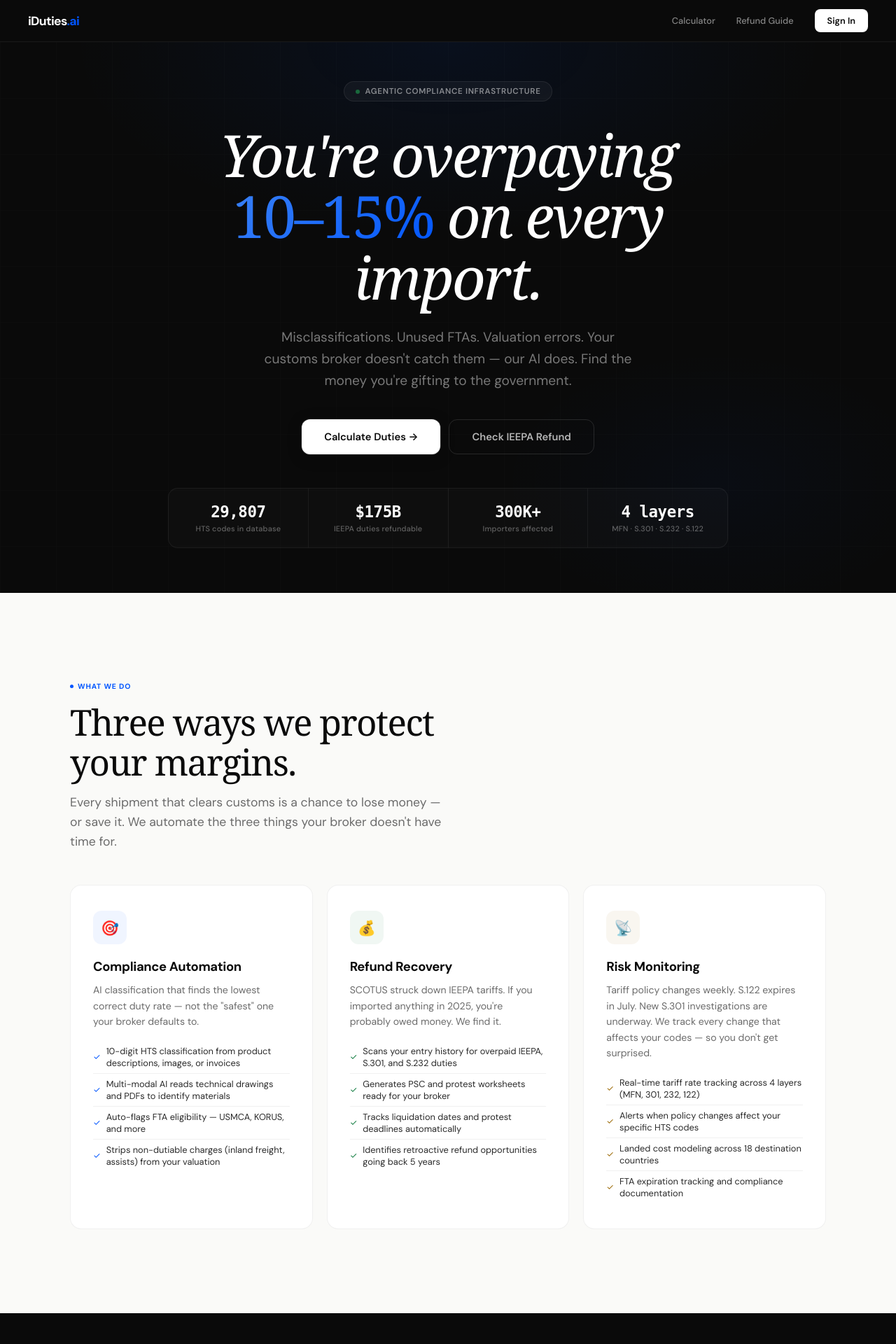
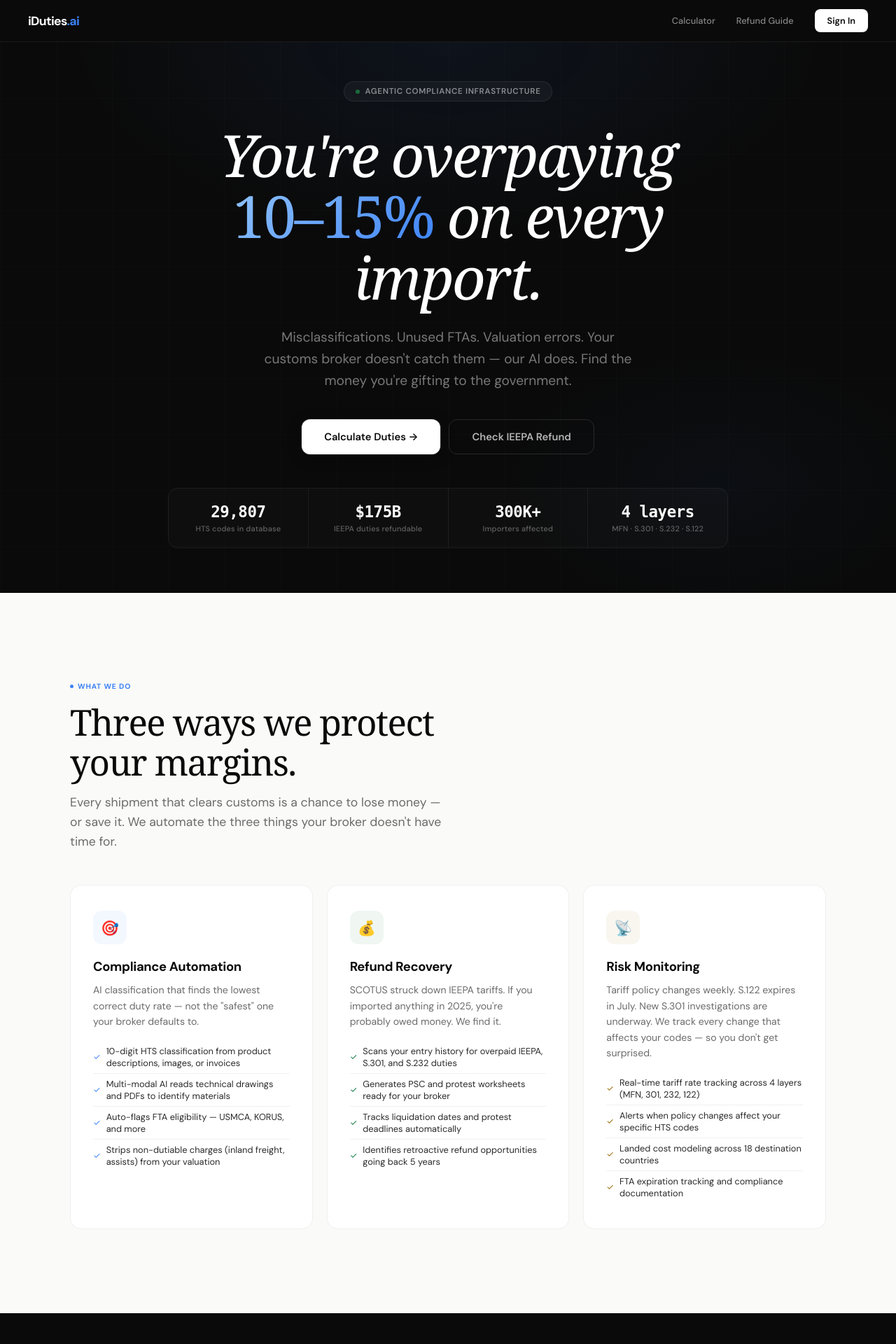
Before and after one commit to rebelkayn/dutycalc, a Flask app: page / in a window 1280 px wide. Shown: the top 1920 px of the page at 70% size. Run offline with Flask 3, Linux system fonts and the light colour scheme; some libraries are stand-ins or nearby versions; some web fonts are replaced.

Commit message:
UI: standardize .ai accent to Tailwind blue (#3B82F6) across all pages
- landing, index, dashboard, contact: update --blue from #0055FF to #3B82F6
- Update associated --blue-hover (#003FCC → #2563EB) and --blue-soft (rgba)
- landing: update radial gradient, pillar hover, and hero gradient to match
- landing diff table: remove explicit column widths so table-layout:fixed
  distributes all 3 columns equally (33% each), fixing 3-line header wrap

Co-Authored-By: Claude Sonnet 4.6 <noreply@anthropic.com>

```diff
--- a/templates/contact.html
+++ b/templates/contact.html
@@ -12,7 +12,7 @@
   --bg: #f5f5f0; --surface: #fff; --surface2: #eeeee8;
   --border: #e0dfd8; --border2: #cccbc4;
   --ink: #1a1917; --ink2: #3a3935; --muted: #7c7b72; --dim: #a3a299;
-  --blue: #0055ff; --blue-hover: #0044cc;
+  --blue: #3B82F6; --blue-hover: #2563EB;
   --green: #0f7b3f; --green-bg: rgba(15,123,63,0.06);
   --radius-xs: 6px; --radius-sm: 10px; --radius: 14px;
   --shadow: 0 1px 3px rgba(0,0,0,0.04);
--- a/templates/dashboard.html
+++ b/templates/dashboard.html
@@ -12,7 +12,7 @@
   --bg: #F5F5F0; --surface: #FFFFFF; --surface2: #F0F0EB;
   --border: rgba(0,0,0,0.06); --border2: rgba(0,0,0,0.10);
   --ink: #1A1A1A; --ink2: #3D3D3D; --muted: #7A7A7A; --dim: #ACACAC;
-  --blue: #0055FF; --blue-hover: #003FCC; --blue-soft: rgba(0,85,255,0.06);
+  --blue: #3B82F6; --blue-hover: #2563EB; --blue-soft: rgba(59,130,246,0.06);
   --green: #0F7B3F; --green-bg: rgba(15,123,63,0.06);
   --red: #D62828; --red-bg: rgba(214,40,40,0.05);
   --amber: #9A6700; --amber-bg: rgba(154,103,0,0.06);
--- a/templates/landing.html
+++ b/templates/landing.html
@@ -21,8 +21,8 @@
   --muted: #6B6B6B;
   --dim: #A0A0A0;
   --border: rgba(0,0,0,0.06);
-  --blue: #0055FF;
-  --blue-soft: rgba(0,85,255,0.06);
+  --blue: #3B82F6;
+  --blue-soft: rgba(59,130,246,0.06);
   --green: #0F7B3F;
   --green-bg: rgba(15,123,63,0.06);
   --amber: #9A6700;
@@ -89,8 +89,8 @@ body {
 .hero::before {
   content: ''; position: absolute; inset: 0;
   background:
-    radial-gradient(ellipse 60% 50% at 50% 0%, rgba(0,85,255,0.08) 0%, transparent 70%),
-    radial-gradient(ellipse 40% 40% at 80% 80%, rgba(0,85,255,0.04) 0%, transparent 60%);
+    radial-gradient(ellipse 60% 50% at 50% 0%, rgba(59,130,246,0.08) 0%, transparent 70%),
+    radial-gradient(ellipse 40% 40% at 80% 80%, rgba(59,130,246,0.04) 0%, transparent 60%);
 }
 .hero-grid {
   position: absolute; inset: 0; opacity: 0.03;
@@ -116,7 +116,7 @@ body {
 }
 .hero h1 em {
   font-style: normal; color: var(--blue);
-  background: linear-gradient(135deg, #3B82F6, #0055FF);
+  background: linear-gradient(135deg, #93C5FD, #3B82F6);
   -webkit-background-clip: text; -webkit-text-fill-color: transparent;
 }
 .hero-sub {
@@ -193,7 +193,7 @@ section { padding: clamp(64px, 10vw, 120px) clamp(20px, 5vw, 40px); }
   border-radius: var(--radius); padding: 36px 32px;
   transition: all 0.3s; position: relative; overflow: hidden;
 }
-.pillar:hover { border-color: rgba(0,85,255,0.15); box-shadow: 0 8px 40px rgba(0,0,0,0.04); transform: translateY(-2px); }
+.pillar:hover { border-color: rgba(59,130,246,0.15); box-shadow: 0 8px 40px rgba(0,0,0,0.04); transform: translateY(-2px); }
 .pillar-icon {
   width: 48px; height: 48px; border-radius: 12px;
   display: flex; align-items: center; justify-content: center;
@@ -254,9 +254,6 @@ section { padding: clamp(64px, 10vw, 120px) clamp(20px, 5vw, 40px); }
   overflow: hidden;
 }
 .diff-table { width: 100%; border-collapse: collapse; table-layout: fixed; }
-.diff-table th:nth-child(1), .diff-table td:nth-child(1) { width: 26%; }
-.diff-table th:nth-child(2), .diff-table td:nth-child(2) { width: 37%; }
-.diff-table th:nth-child(3), .diff-table td:nth-child(3) { width: 37%; }
 .diff-table th {
   padding: 14px 20px; font-size: 0.68rem; font-weight: 700;
   letter-spacing: 0.06em; text-transform: uppercase; color: var(--muted);
```
Also changed, not shown: templates/index.html (+4 -4 lines).
